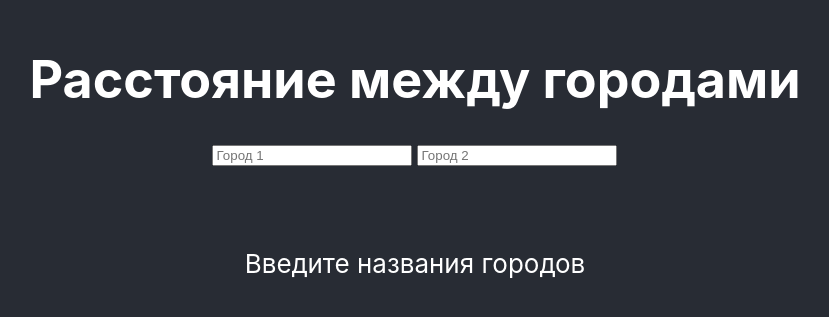
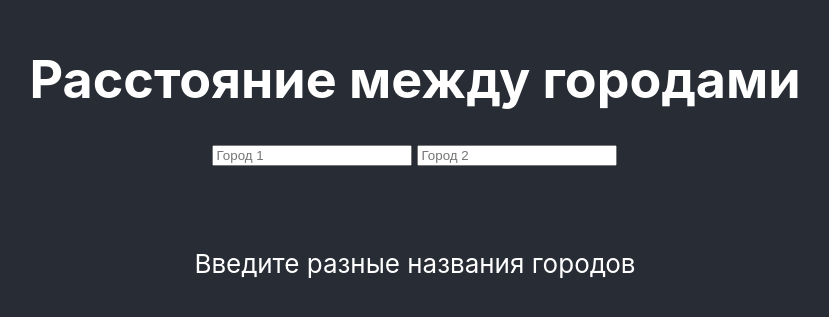
Before and after one commit to demorest49de/distance-difference, a React (Create React App) app: page / in a window 1280 px wide. Shown: the part 241-558 px from the top of the page, without its empty margins (225-1054 px from the left). Built offline with nearby package versions, Linux system fonts and the light colour scheme.

Commit message:
Changes distance-calculator.tsx

```diff
--- a/src/components/distance-calculator/distance-calculator.tsx
+++ b/src/components/distance-calculator/distance-calculator.tsx
@@ -37,6 +37,7 @@ export default function DistanceCalculator() {
         setCoords1(coords)
       } else {
         setCoords1(null)
+        setIsClicked1(false)
       }
     }
     void getCoordinatesForCity()
@@ -49,6 +50,7 @@ export default function DistanceCalculator() {
         setCoords2(coords)
       } else {
         setCoords2(null)
+        setIsClicked2(false)
       }
     }
     void getCoordinatesForCity()
@@ -186,10 +188,16 @@ export default function DistanceCalculator() {
           </div>
         </div>
       </div>
-      {distance ? <p>Расстояние: {distance} км</p> : <p>Введите названия городов</p>}
-      {/*<div className={`${s.fade_text} ${handleAnimation()}`}>*/}
-      {/*  {distance ? <p>Расстояние: {distance} км</p> : <p>Введите названия городов</p>}*/}
-      {/*</div>*/}
+      {/*{distance ? <p>Расстояние: {distance} км</p> : <p>Введите названия городов</p>}*/}
+      <div className={`${s.fade_text} ${handleAnimation()}`}>
+        {distance ? (
+          <p>Расстояние: {distance} км</p>
+        ) : city1.toLocaleLowerCase().trim() === city2.toLocaleLowerCase().trim() ? (
+          <p>Введите разные названия городов</p>
+        ) : (
+          <p>Введите названия городов</p>
+        )}
+      </div>
     </div>
   )
 }
```
